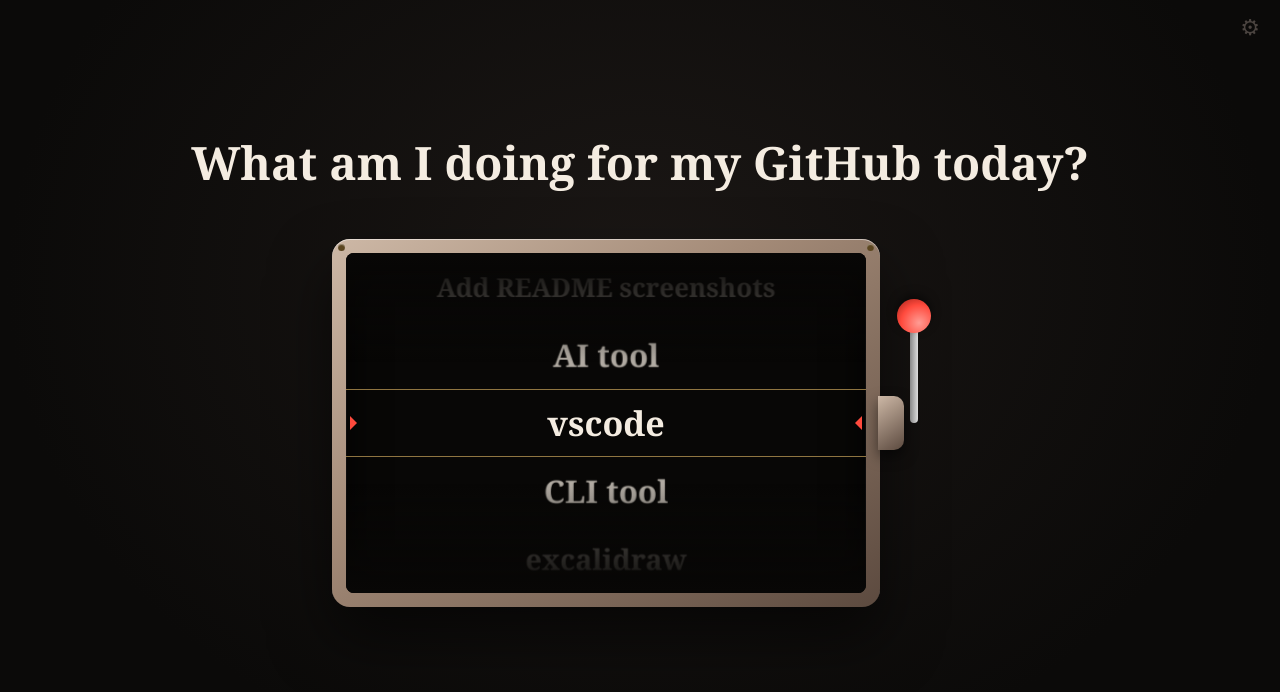
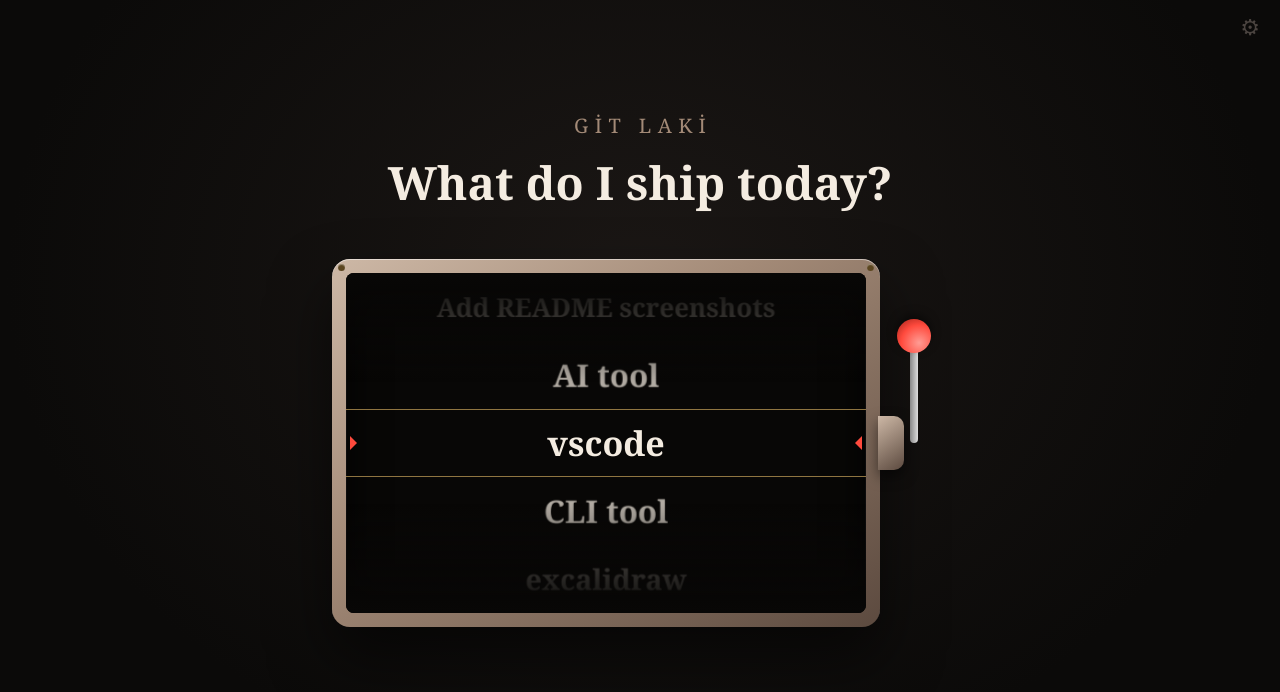
Before and after one commit to fefezey/git-laki, a plain HTML site: page cark.html in a window 1280 px wide. Drawn offline with Linux system fonts and the light colour scheme.

Commit message:
Çarka Git Laki adını ver, başlığı kısalt
Co-Authored-By: Claude Fable 5.2 <noreply@anthropic.com>

```diff
--- a/cark.html
+++ b/cark.html
@@ -3,7 +3,7 @@
 <head>
 <meta charset="utf-8">
 <meta name="viewport" content="width=device-width, initial-scale=1">
-<title>Çark</title>
+<title>Git Laki</title>
 <style>
   :root {
     --bg: #0b0a09; --bg2: #1b1715; --frame-hi: #cdb8a6; --frame: #a38a77; --frame-dark: #5c4a3f;
@@ -32,6 +32,8 @@
     gap: 28px; padding: 16px; overflow: hidden;
     user-select: none; -webkit-user-select: none;
   }
+  .brand { font-size: clamp(15px, 1.8vw, 20px); letter-spacing: .32em; text-transform: uppercase;
+    color: var(--frame); margin-bottom: -16px; padding-left: .32em; }
   h1 {
     font-size: clamp(26px, 4.2vw, 46px); margin: 0; font-weight: 700; text-align: center;
     outline: none; cursor: text; user-select: text; -webkit-user-select: text;
@@ -136,7 +138,8 @@
 </style>
 </head>
 <body>
-  <h1 id="title" contenteditable="true" spellcheck="false">What am I doing for my GitHub today?</h1>
+  <div class="brand">Git Laki</div>
+  <h1 id="title" contenteditable="true" spellcheck="false">What do I ship today?</h1>
   <nav class="tabs" id="tabs"></nav>
 
   <div class="machine">
@@ -167,7 +170,7 @@
 (() => {
   // "sahip/depo" biçimindeki maddeler çarkta depo adıyla görünür ve sonuçta GitHub linki çıkar.
   const MODES = {
-    tek: { tab: "", sonuc: "Bugünkü iş", title: "What am I doing for my GitHub today?", items: [
+    tek: { tab: "", sonuc: "Bugünkü iş", title: "What do I ship today?", items: [
       "microsoft/vscode","CLI tool","excalidraw/excalidraw","Write a profile README","vercel/next.js",
       "VS Code extension","tldr-pages/tldr","Browser game","python/cpython","Ship a live demo",
       "grafana/grafana","npm package","mdn/content","Discord bot","rust-lang/rust","Add tests + CI badge",
@@ -344,7 +347,7 @@
   });
   title.addEventListener("blur", () => {
     if (!title.textContent.trim()) title.textContent = MODES[mode].title;
-    store.set(key("title2"), title.textContent);
+    store.set(key("title3"), title.textContent);
   });
 
   const panel = $("panel"), list = $("list");
@@ -374,7 +377,7 @@
     mode = m;
     const saved = store.get(key("items2"), null);
     items = (Array.isArray(saved) && saved.length >= 2 ? saved : MODES[m].items).slice();
-    title.textContent = store.get(key("title2"), MODES[m].title);
+    title.textContent = store.get(key("title3"), MODES[m].title);
     for (const b of tabs.children) b.classList.toggle("on", b.dataset.mode === m);
     result.innerHTML = "&nbsp;"; panel.classList.remove("open");
     pos = Math.floor(Math.random() * items.length); render();
```
Also changed, not shown: 1 other file.
